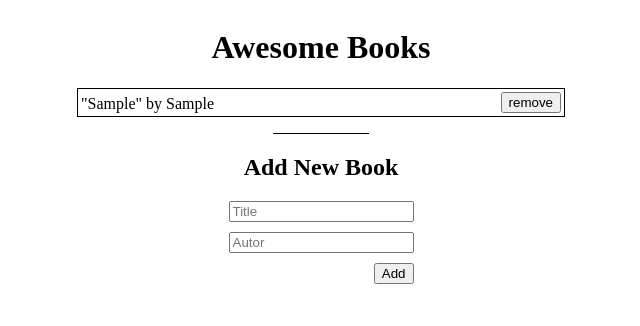
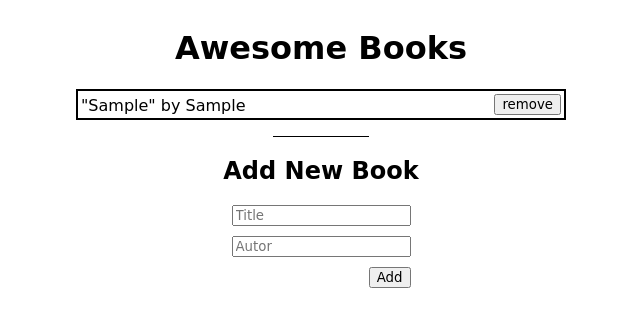
Before and after one commit to cvalencia1991/Awesome-Books, a website: page index.html in a window 1280 px wide. Both pictures are taken after typing "Sample", "Sample" into the empty fields and a click on the button "Add". Shown: the whole page, without its empty margins (319-959 px from the left). Drawn offline with Linux system fonts and the light colour scheme.

Commit message:
Add font family
Signed-off-by: RodChak <97179349+RodChak@users.noreply.github.com>

```diff
--- a/styles.css
+++ b/styles.css
@@ -1,3 +1,9 @@
+body,button,input {
+  font-family: cursive;
+
+}
+
+
 .styleline {
   width: 17em;
 }
@@ -23,11 +29,12 @@
 }
 
 .bookstyle {
+
   flex-direction: row;
   display: flex;
   padding: 3px;
   border: solid;
-  border: 1px solid black;
+  border: 2px solid black;
   width: 30em;
   align-items: flex-end;
   justify-content: space-between;
@@ -61,3 +68,6 @@
   margin-top: 1em;
   align-items: center;
 }
+
+.bookstyle:nth-child(even) {background: #CCC}
+.bookstyle:nth-child(odd) {background: #FFF}
```
